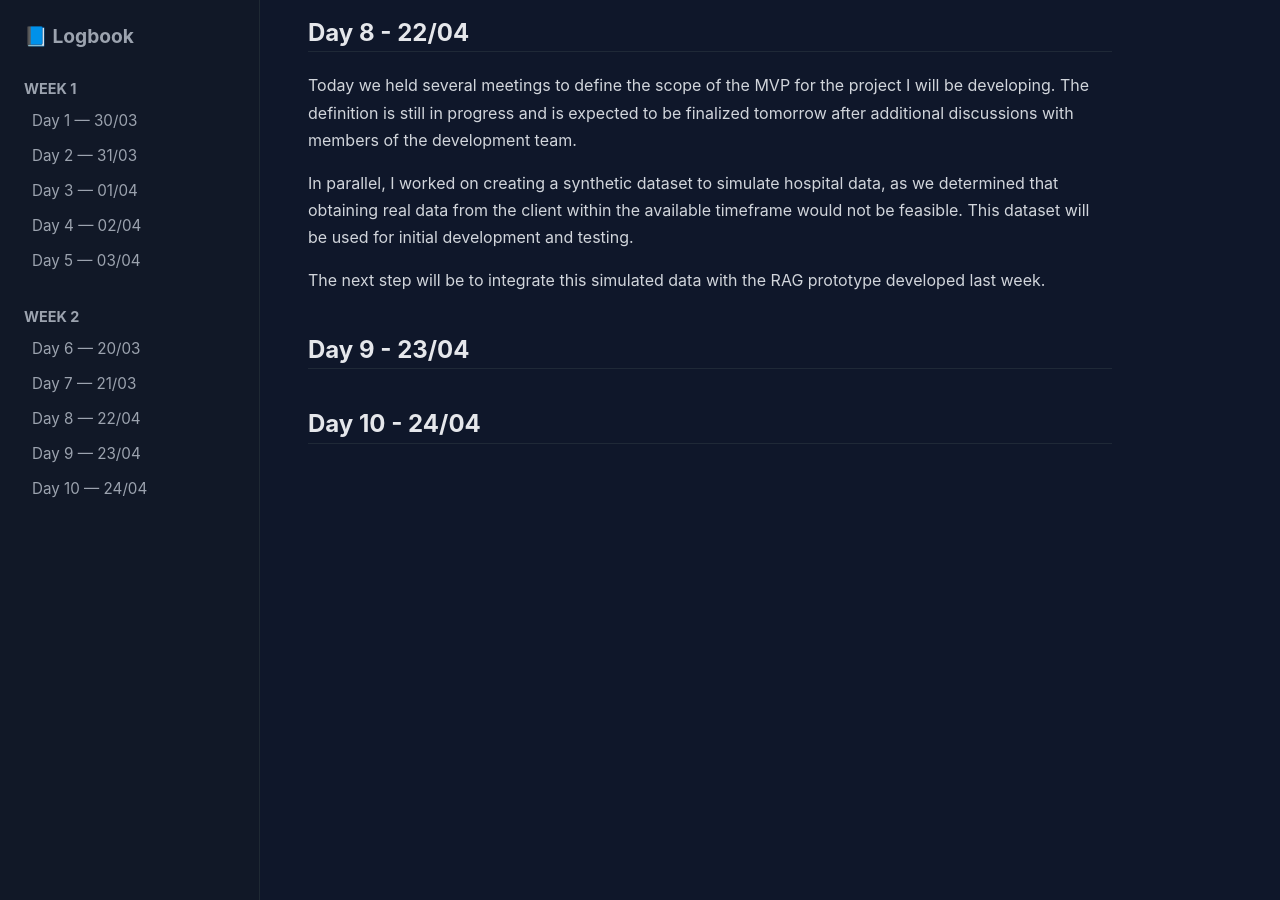
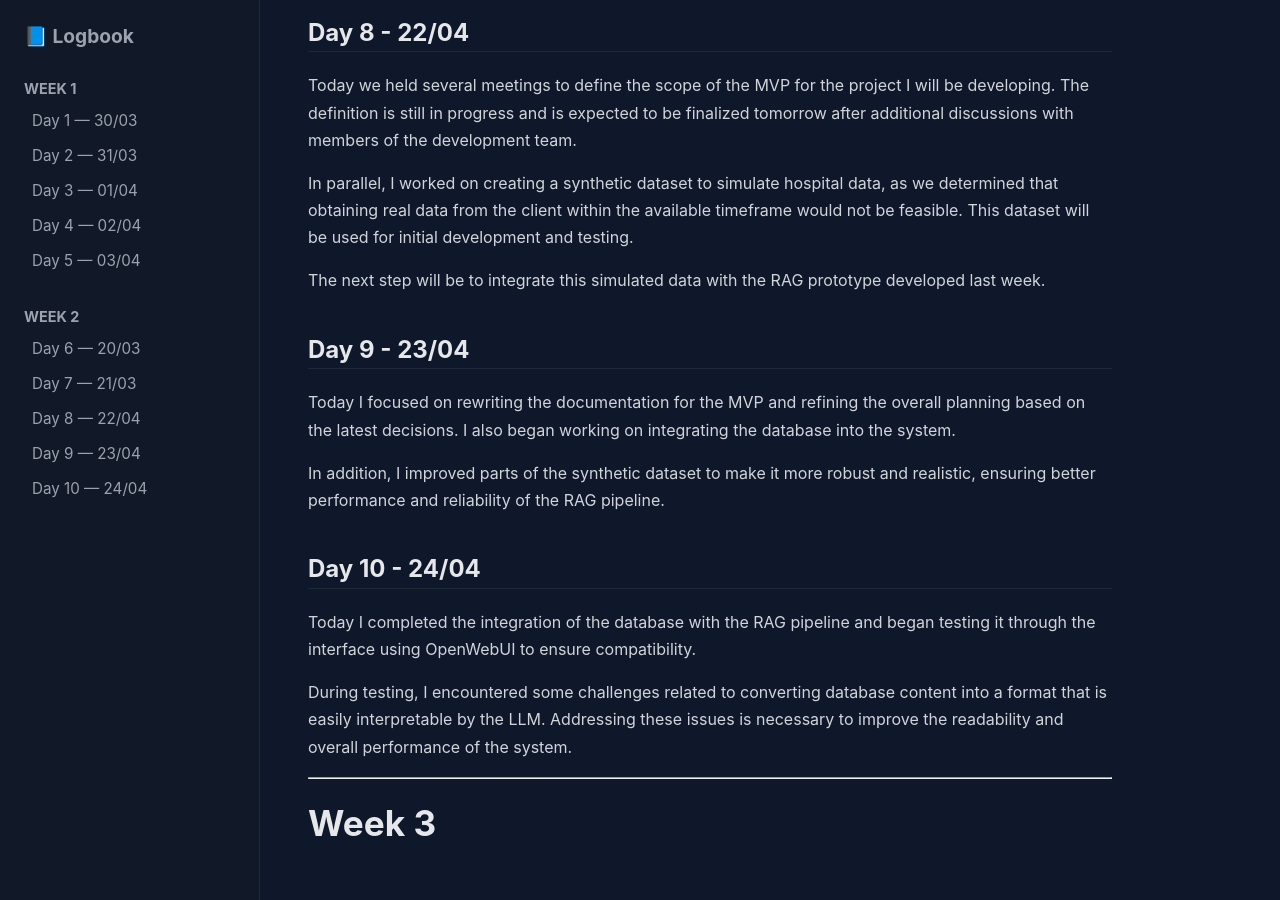
Before and after one commit to mestresanna/Internship, a Jekyll site: the page built from index.md, in a window 1280 px wide and 900 px high, scrolled down 2385 px. Built offline with Jekyll 4.4.1, drawn with Linux system fonts in a browser that asks for light colours; before the commit the page ends 2897 px from its top, so only the background shows below that.

Commit message:
added day 9 and 10, 23-04 and 24-04

```diff
--- a/index.md
+++ b/index.md
@@ -65,5 +65,16 @@ In parallel, I worked on creating a synthetic dataset to simulate hospital data,
 The next step will be to integrate this simulated data with the RAG prototype developed last week.
 
 <h2 id="day9">Day 9 - 23/04</h2>
+Today I focused on rewriting the documentation for the MVP and refining the overall planning based on the latest decisions. I also began working on integrating the database into the system.
+
+In addition, I improved parts of the synthetic dataset to make it more robust and realistic, ensuring better performance and reliability of the RAG pipeline.
 
 <h2 id="day10">Day 10 - 24/04</h2>
+
+Today I completed the integration of the database with the RAG pipeline and began testing it through the interface using OpenWebUI to ensure compatibility.
+
+During testing, I encountered some challenges related to converting database content into a format that is easily interpretable by the LLM. Addressing these issues is necessary to improve the readability and overall performance of the system.
+
+---
+
+# Week 3
```
